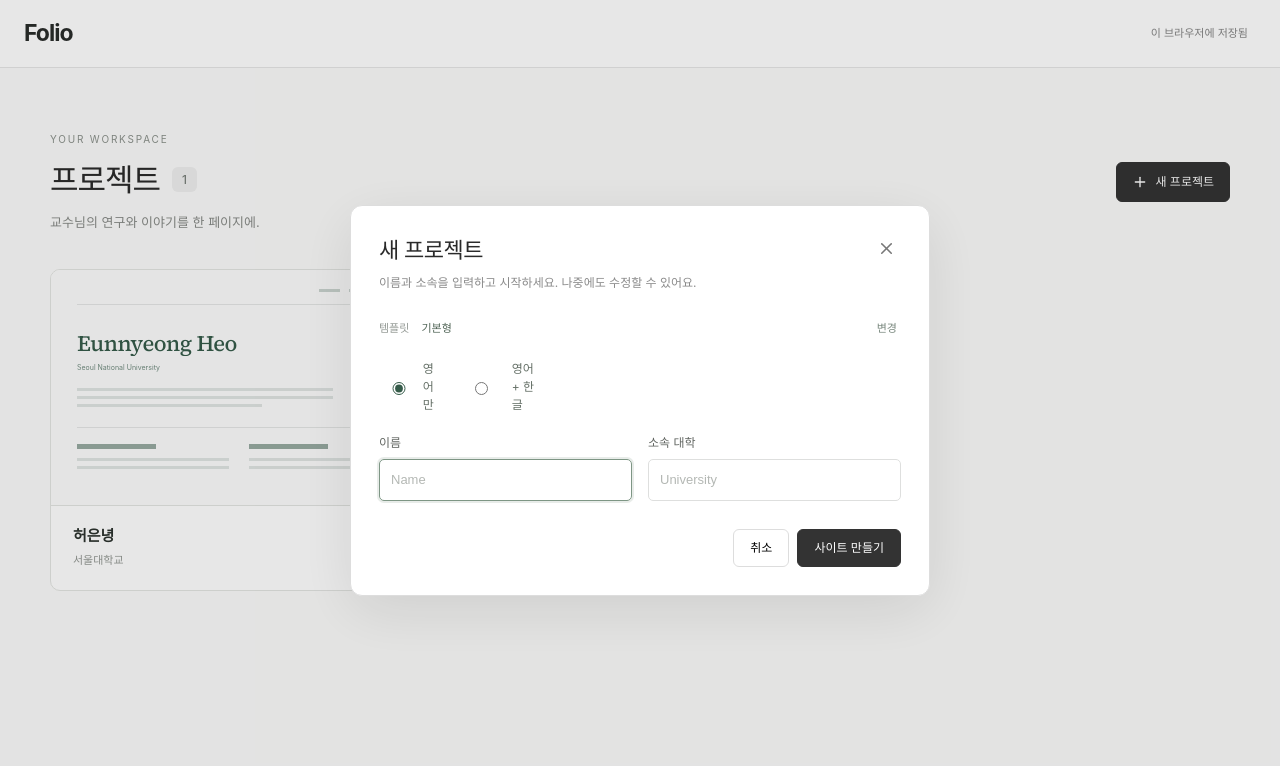
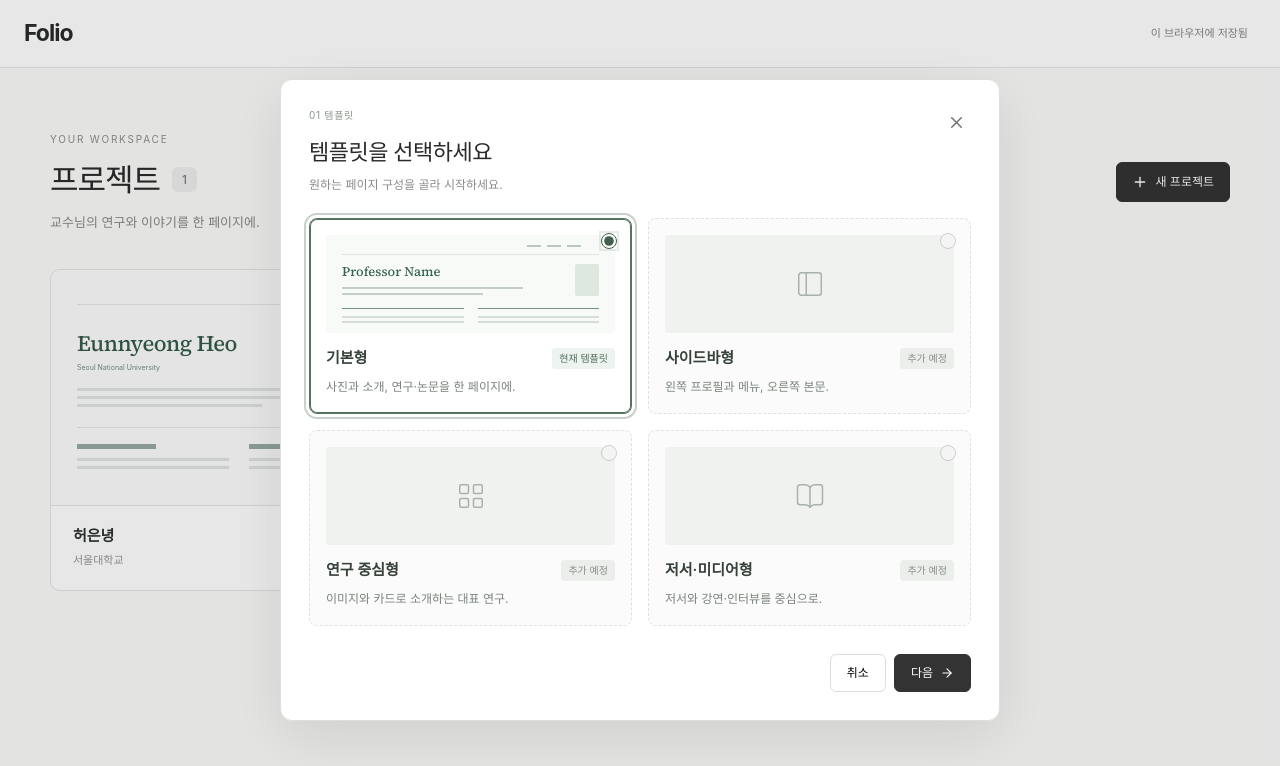
Before and after one commit to heyludy/folio, a React (Vite) app: page / in a window 1280 px wide. Both pictures are taken after a click on the button "새 프로젝트". Shown: the top 766 px of the page. Built offline with nearby package versions, Linux system fonts and the light colour scheme; grey boxes are pictures that could not be loaded; a web font is replaced by a local one.

Commit message:
Restore template-first onboarding and fix Korean label wrapping

```diff
--- a/src/BasicInfoDialog.jsx
+++ b/src/BasicInfoDialog.jsx
@@ -7,8 +7,8 @@ import {resolveTemplate} from './templates';
 
 export function BasicInfoDialog({site,creating=false,initialLanguage='en',onSave,onClose}){
  const [draft,setDraft]=useState(()=>getBasicInfo(site)),[selectedLanguage,setLanguage]=useState(initialLanguage);
- const [mode,setMode]=useState(()=>siteLanguages(site).length>1?'bilingual':'english');
- const [step,setStep]=useState('details');
+ const [mode,setMode]=useState(()=>creating?null:siteLanguages(site).length>1?'bilingual':'english');
+ const [step,setStep]=useState(creating?'templates':'details');
  const [templateId,setTemplateId]=useState(()=>resolveTemplate(site.template).id);
  const languages=mode==='bilingual'?['en','ko']:['en'],language=languages.includes(selectedLanguage)?selectedLanguage:'en';
  const dialog=useRef(null),nameInput=useRef(null),firstChoice=useRef(null),templateChoice=useRef(null),previousFocus=useRef(document.activeElement);
@@ -27,7 +27,7 @@ export function BasicInfoDialog({site,creating=false,initialLanguage='en',onSave
   const nodes=[...dialog.current.querySelectorAll('button:not(:disabled),input:not(:disabled),textarea:not(:disabled)')],first=nodes[0],last=nodes.at(-1);
   if(e.shiftKey&&document.activeElement===first){e.preventDefault();last.focus()}else if(!e.shiftKey&&document.activeElement===last){e.preventDefault();first.focus()}
  }}>
-  <header><div><h2 id="basic-title">{step==='templates'?'템플릿을 선택하세요':step==='languages'?'어떤 언어로 만들까요?':creating?'새 프로젝트':'기본 정보'}</h2><p id="basic-description">{step==='templates'?'원하는 페이지 구성을 골라 시작하세요.':step==='languages'?'홈페이지에 사용할 언어를 선택해 주세요.':creating?'이름과 소속을 입력하고 시작하세요. 나중에도 수정할 수 있어요.':'소개·연락처·푸터에 함께 반영돼요.'}</p></div><button type="button" className="basic-close" aria-label={creating?'프로젝트 만들기 닫기':'기본 정보 닫기'} onClick={onClose}><X size={19}/></button></header>
+  <header><div>{creating&&<div className="basic-step">{step==='templates'?'01 템플릿':step==='languages'?'02 언어':'03 기본 정보'}</div>}<h2 id="basic-title">{step==='templates'?'템플릿을 선택하세요':step==='languages'?'어떤 언어로 만들까요?':creating?'새 프로젝트':'기본 정보'}</h2><p id="basic-description">{step==='templates'?'원하는 페이지 구성을 골라 시작하세요.':step==='languages'?'홈페이지에 사용할 언어를 선택해 주세요.':creating?'이름과 소속을 입력하고 시작하세요. 나중에도 수정할 수 있어요.':'소개·연락처·푸터에 함께 반영돼요.'}</p></div><button type="button" className="basic-close" aria-label={creating?'프로젝트 만들기 닫기':'기본 정보 닫기'} onClick={onClose}><X size={19}/></button></header>
   {step==='templates'?<>
    <TemplatePicker value={templateId} onChange={setTemplateId} firstChoice={templateChoice}/>
    <footer><button type="button" className="studio-button" onClick={onClose}>취소</button><button type="submit" className="studio-button primary">다음<ArrowRight size={14}/></button></footer>
@@ -37,11 +37,11 @@ export function BasicInfoDialog({site,creating=false,initialLanguage='en',onSave
    <footer>{creating&&<button type="button" className="basic-back" onClick={()=>setStep('templates')}><ArrowLeft size={14}/>이전</button>}<button type="button" className="studio-button" onClick={creating?onClose:()=>setStep('details')}>{creating?'취소':'돌아가기'}</button><button type="submit" className="studio-button primary" disabled={!mode}>다음<ArrowRight size={14}/></button></footer>
   </>:<>
    {creating&&<div className="basic-site-template"><span>템플릿 <strong>{resolveTemplate(templateId).name}</strong></span><button type="button" onClick={()=>setStep('templates')}>변경</button></div>}
-   {creating?<div className="quick-project-languages">{[['english','영어만'],['bilingual','영어 + 한글']].map(([value,label])=><label key={value}><input type="radio" name="quick-language" value={value} checked={mode===value} onChange={()=>{setMode(value);setLanguage('en')}}/>{label}</label>)}</div>:<div className="basic-site-language"><span>홈페이지 언어 <strong>{mode==='bilingual'?'영어 + 한글':'영어만'}</strong></span><button type="button" onClick={()=>setStep('languages')}>변경</button></div>}
+   <div className="basic-site-language"><span>홈페이지 언어 <strong>{mode==='bilingual'?'영어 + 한글':'영어만'}</strong></span><button type="button" onClick={()=>setStep('languages')}>변경</button></div>
    {mode==='bilingual'&&<div className="basic-language" role="group" aria-label="입력할 언어">{[['en','English 정보'],['ko','한글 정보']].map(([code,label])=><button type="button" key={code} aria-pressed={language===code} onClick={()=>setLanguage(code)}>{label}</button>)}</div>}
    <div className="basic-grid">{fields.filter(([key])=>!creating||['name','college'].includes(key)).map(([key,label,enHint,koHint])=><label className={key==='office'?'basic-wide':''} key={key}><span>{label}</span>{key==='office'?<textarea aria-label={`${language==='en'?'영문':'한글'} ${label}`} value={draft[language][key]} placeholder={language==='en'?enHint:koHint} onChange={e=>change(key,e.target.value)} rows={2}/>:<input ref={key==='name'?nameInput:undefined} aria-label={`${language==='en'?'영문':'한글'} ${label}`} value={draft[language][key]} placeholder={language==='en'?enHint:koHint} onChange={e=>change(key,e.target.value)}/>}</label>)}</div>
    {!creating&&<label className="basic-email"><span>이메일 {mode==='bilingual'&&<small>한글·영문 공통</small>}</span><input type="email" aria-label="공통 이메일" placeholder="name@university.edu" value={draft.email} onChange={e=>setDraft(current=>({...current,email:e.target.value}))}/></label>}
-   <footer><button type="button" className="studio-button" onClick={onClose}>취소</button><button type="submit" className="studio-button primary">{creating?'사이트 만들기':'전체에 적용'}</button></footer>
+   <footer>{creating&&<button type="button" className="basic-back" onClick={()=>setStep('languages')}><ArrowLeft size={14}/>이전</button>}<button type="button" className="studio-button" onClick={onClose}>취소</button><button type="submit" className="studio-button primary">{creating?'사이트 만들기':'전체에 적용'}</button></footer>
   </>}
  </form></div>;
 }
--- a/src/templates.js
+++ b/src/templates.js
@@ -1,9 +1,9 @@
 export const DEFAULT_TEMPLATE='classic';
 export const templates=[
- {id:'classic',name:'기본형',status:'ready',description:'사진과 소개, 연구·논문을 한 페이지에 담는 현재 디자인.'},
- {id:'sidebar',name:'사이드바형',status:'planned',description:'왼쪽에 프로필과 메뉴를 고정하고 오른쪽에서 내용을 읽는 구성.'},
- {id:'research',name:'연구 중심형',status:'planned',description:'대표 연구와 프로젝트를 이미지·카드로 크게 보여주는 구성.'},
- {id:'editorial',name:'저서·미디어형',status:'planned',description:'책 표지, 강연과 인터뷰를 중심으로 활동을 소개하는 구성.'}
+ {id:'classic',name:'기본형',status:'ready',description:'사진과 소개, 연구·논문을 한 페이지에.'},
+ {id:'sidebar',name:'사이드바형',status:'planned',description:'왼쪽 프로필과 메뉴, 오른쪽 본문.'},
+ {id:'research',name:'연구 중심형',status:'planned',description:'이미지와 카드로 소개하는 대표 연구.'},
+ {id:'editorial',name:'저서·미디어형',status:'planned',description:'저서와 강연·인터뷰를 중심으로.'}
 ];
 export function resolveTemplate(id){
  return templates.find(template=>template.id===id&&template.status==='ready')||templates.find(template=>template.id===DEFAULT_TEMPLATE);
```
Also changed, not shown: src/preparation.css, src/studio.css, 2 other files (tests, documents, lock files or other folders).
